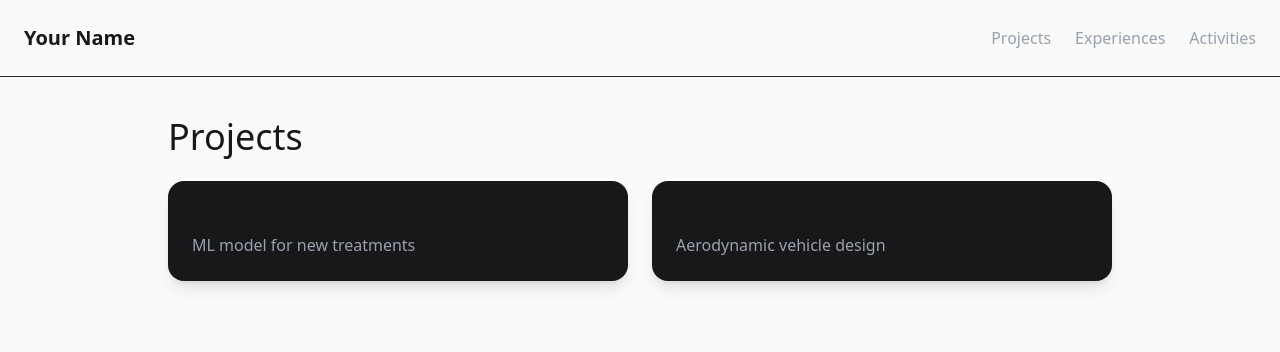
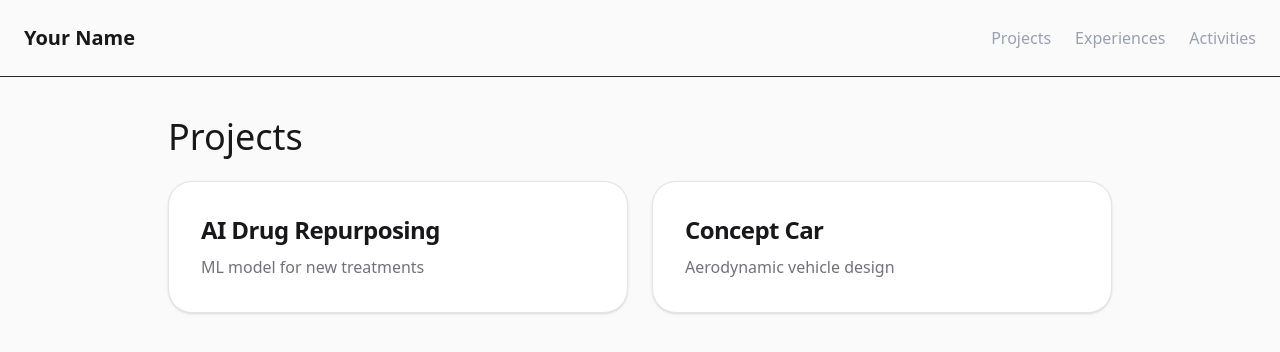
Before and after one commit to jkmindmesh/portfolio, a Next.js app: page /projects in a window 1280 px wide. Shown: the top 352 px of the page. Built offline with nearby package versions, Linux system fonts and the light colour scheme.

Commit message:
Update Card.tsx

```diff
--- a/components/Card.tsx
+++ b/components/Card.tsx
@@ -1,9 +1,17 @@
+interface CardProps {
+  title: string;
+  description: string;
+}
 
-export default function Card({ title, description }: any) {
+export default function Card({ title, description }: CardProps) {
   return (
-    <div className="p-6 bg-zinc-900 rounded-2xl hover:bg-zinc-800 transition shadow-lg">
-      <h2 className="text-xl font-semibold">{title}</h2>
-      <p className="text-gray-400">{description}</p>
+    <div className="group p-8 bg-white border border-zinc-200 rounded-3xl shadow-sm hover:shadow-xl hover:-translate-y-1 transition-all duration-300">
+      <h2 className="text-2xl font-bold tracking-tight mb-2 group-hover:text-blue-600 transition-colors">
+        {title}
+      </h2>
+      <p className="text-zinc-500 leading-relaxed">
+        {description}
+      </p>
     </div>
   );
 }
```
